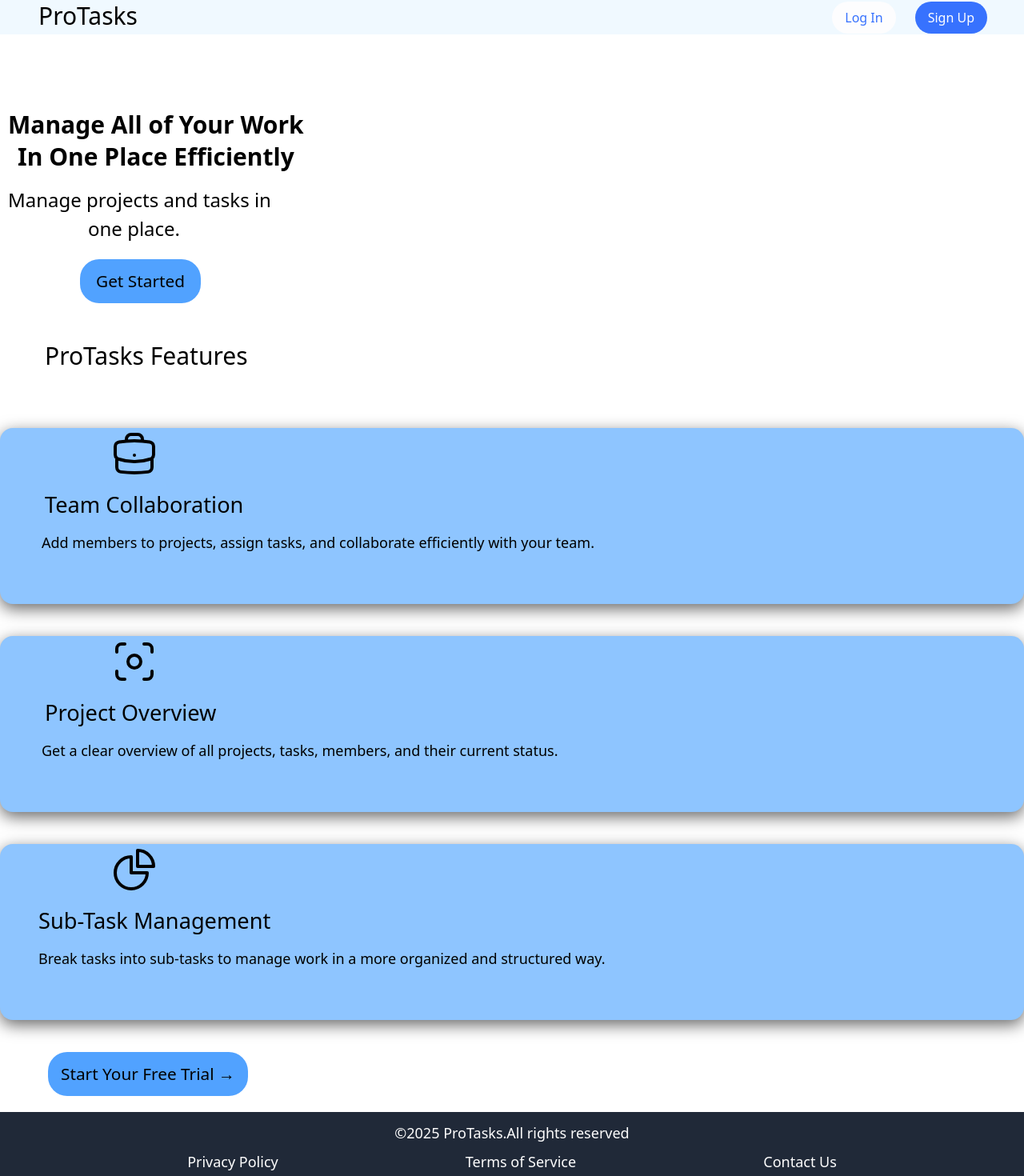
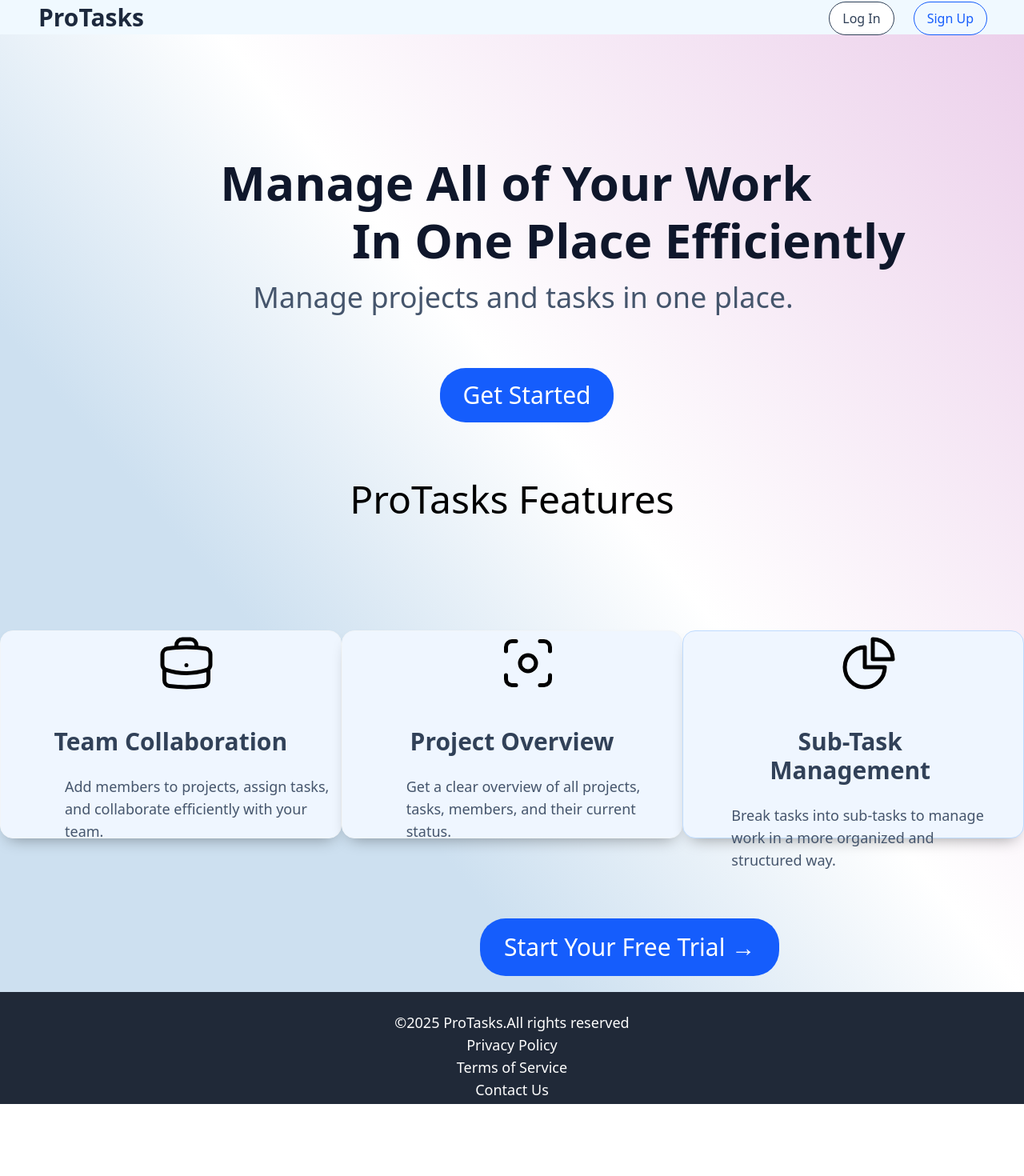
Before and after one commit to maheshray1221/Task-Manager, a React (Vite) app in the folder Frontend/: page / in a window 1280 px wide. Shown: the part 8-1478 px from the top of the page at 80% size. After the commit the page ends 1388 px from the top, so only its background shows below. Built offline with nearby package versions, Linux system fonts and the light colour scheme.

Commit message:
landing page complete

```diff
--- a/Frontend/src/pages/footer.jsx
+++ b/Frontend/src/pages/footer.jsx
@@ -1,16 +1,17 @@
-import React from 'react'
+import React from "react";
 
 export default function Footer() {
   return (
-
-        <div className='w-full h-20 pt-3 bg-[#202938] text-sm text-[#fdfdfd]
-        text-center md:text-base lg:text-lg'>
+    <div
+      className="w-full h-20 lg:h-35 md:h-25 lg:pt-6 md:pt-5 pt-3 bg-[#202938] text-sm text-[#fdfdfd]
+        text-center md:text-base lg:text-lg"
+    >
       <p>&copy;2025 ProTasks.All rights reserved</p>
-            <div className='flex justify-evenly mt-2  '>
+      <div className="flex justify-evenly mt-2 lg:flex-col lg:inline  ">
         <p>Privacy Policy</p>
         <p>Terms of Service</p>
         <p>Contact Us</p>
       </div>
     </div>
-    )
+  );
 }
--- a/Frontend/src/pages/header.jsx
+++ b/Frontend/src/pages/header.jsx
@@ -1,13 +1,43 @@
-import React from 'react'
-import { } from "@mui/material"
+import React, { useEffect, useState } from "react";
+import {} from "@mui/material";
+
 export default function Header() {
-    return (
-        <div className='flex justify-between w-full h-15 lg:h-[4vw] bg-[#f0f9ff] fixed top-0 left-0 z-999'>
-            <h2 className='pl-2 lg:ml-10 text-2xl lg:text-3xl mt-2.5'>ProTasks</h2>
-            <div className=' lg:mr-10 mt-2.5'>
-                <button className='rounded-full  lg:px-4 lg:py-2 right-4 mr-6 text-[#3772fe] lg:bg-[#fdfdfe]'>Log In</button>
-                <button className='rounded-full mr-1.5 px-3.5 py-1.5 lg:px-4 lg:py-2 right-4 bg-[#3772fe] text-[#fdfdfe]'>Sign Up</button>
-            </div>
+  const [scrolled, setScrolled] = useState(false);
+
+  useEffect(() => {
+    const handleScroll = () => {
+      setScrolled(window.scrollY > 50);
+    };
+
+    window.addEventListener("scroll", handleScroll);
+    return () => window.removeEventListener("scroll", handleScroll);
+  }, []);
+
+  return (
+    <nav
+      className={`fixed top-0 left-0 w-full z-50 transition-all duration-300
+      ${scrolled ? "bg-white shadow-md" : "bg-transparent"}`}
+    >
+      <div className="flex justify-between w-full h-15 lg:h-[4vw] bg-[#f0f9ff] fixed top-0 left-0 z-999">
+        <h2 className="pl-2 font-bold lg:leading-10 lg:ml-10 text-2xl lg:text-3xl mt-2.5 text-slate-800">
+          ProTasks
+        </h2>
+        <div className=" lg:mr-10 mt-2.5">
+          <button
+            className=" px-3.5 py-1.5 rounded-full  lg:px-4 lg:py-2 right-4 mr-6 border border-slate-700 text-slate-700  lg:bg-white
+        lg:transition-transform lg:duration-500 lg:hover:scale-105"
+          >
+            Log In
+          </button>
+          <button
+            className="rounded-full mr-1.5 px-3.5 py-1.5 lg:px-4 lg:py-2 right-4 border border-blue-600
+        lg:transition-transform lg:duration-500 lg:hover:scale-105 text-blue-600 lg:hover:bg-blue-500
+         lg:hover:text-white"
+          >
+            Sign Up
+          </button>
         </div>
-    )
+      </div>
+    </nav>
+  );
 }
--- a/Frontend/src/pages/landingPage.jsx
+++ b/Frontend/src/pages/landingPage.jsx
@@ -1,77 +1,159 @@
-import React from 'react'
+import React from "react";
 
 export default function LandingPage() {
   return (
+    <div
+      className="w-full min-h-screen overflow-x-hidden
+      bg-[linear-gradient(50deg,#cde0f0_0%,#cde0f0_30%,#ffffff_55%,#ebceea_100%)]"
+    >
+      <h2
+        className="text-3xl mt-36 font-bold leading-10 ml-2.5 text-slate-900
+                md:text-5xl md:mt-42  md:text-center md:leading-13  lg:text-6xl lg:mt-50 lg:text-center lg:leading-18"
+      >
+        Manage All of Your Work
+      </h2>
+      <span
+        className="ml-5 text-3xl mt-36 font-bold leading-10 text-slate-900
+                md:text-5xl md:mt-42 md:ml-38 md:text-center md:leading-13  lg:text-6xl lg:mt-50 lg:ml-110 lg:leading-18"
+      >
+        In One Place Efficiently
+      </span>
 
-        <div className='w-full min-h-screen overflow-x-hidden '>
-
-            <h2 className='text-3xl mt-36 font-bold leading-10 ml-2.5 '>Manage All of Your Work<h2 className='ml-3'>In One Place Efficiently</h2></h2>
-
-            <div className='w-full ml-2.5 mt-4'>
-                <p className='text-[1.5rem]'>Manage projects and tasks in <p className='ml-25'>one place.</p>
+      <div className="w-full ml-3.5 mt-3 md:text-center md:mt-4  lg:text-center lg:mt-4 text-slate-600">
+        <p className="text-lg md:text-2xl lg:text-4xl">
+          Manage projects and tasks in one place.
         </p>
       </div>
 
-            <button className='px-5 py-3 bg-blue-400 mt-5 ml-25 rounded-3xl text-[1.3rem]'>Get Started</button>
-            <h2 className='text-3xl font-medium mt-12 ml-14'>ProTasks Features</h2>
+      <button
+        className="px-4 py-2.5 bg-blue-600 text-white mt-12 ml-25 rounded-3xl text-[1.3rem]
+        md:px-7 md:py-4 md:text-2xl md:rounded-4xl md:ml-80 md:mt-13
+        lg:mt-17 lg:ml-[43%] lg:text-3xl lg:rounded-4xl lg:py-4 lg:transition-transform lg:duration-500 lg:hover:scale-105 lg:hover:bg-blue-700"
+      >
+        Get Started
+      </button>
+      <h2
+        className="text-3xl font-medium mt-12 ml-14 lg:text-center lg:text-5xl lg:mr-14 lg:mt-18
+        md:text-4xl md:text-center md:mr-19 md:mt-15 md:mb-10 "
+      >
+        ProTasks Features
+      </h2>
 
-            <div className='w-full h-55 bg-blue-300 mt-18 rounded-2xl shadow-[0_6px_20px_rgba(0,0,0,0.6)]'>
+      <div className="lg:flex lg:justify-between">
+        <div
+          className="w-full h-55 bg-blue-50 mt-18 rounded-2xl transition-transform duration-500 hover:scale-105 border border-slate-100 shadow-[0_6px_20px_-10px_rgba(0,0,0,0.4)]
+         lg:w-120 lg:mt-25 lg:ml-0 lg:transition-transform lg:duration-500 lg:hover:scale-105 lg:shadow-[0_10px_20px_-10px_rgba(0,0,0,0.4)]
+         md:w-150 md:h-65 md:ml-28 md:mt-20 md:transition-transform md:duration-500 md:hover:scale-105 md:shadow-[0_10px_20px_-10px_rgba(0,0,0,0.4)]"
+        >
+          <div className="lg:transition-transform lg:duration-500 lg:hover:rotate-360">
             <svg
               xmlns="http://www.w3.org/2000/svg"
               fill="none"
               viewBox="0 0 24 24"
               strokeWidth={1.5}
               stroke="currentColor"
-                    className="size-16 ml-34 ">
-                    <path strokeLinecap="round" strokeLinejoin="round" d="M20.25 14.15v4.25c0 1.094-.787 2.036-1.872 2.18-2.087.277-4.216.42-6.378.42s-4.291-.143-6.378-.42c-1.085-.144-1.872-1.086-1.872-2.18v-4.25m16.5 0a2.18 2.18 0 0 0 .75-1.661V8.706c0-1.081-.768-2.015-1.837-2.175a48.114 48.114 0 0 0-3.413-.387m4.5 8.006c-.194.165-.42.295-.673.38A23.978 23.978 0 0 1 12 15.75c-2.648 0-5.195-.429-7.577-1.22a2.016 2.016 0 0 1-.673-.38m0 0A2.18 2.18 0 0 1 3 12.489V8.706c0-1.081.768-2.015 1.837-2.175a48.111 48.111 0 0 1 3.413-.387m7.5 0V5.25A2.25 2.25 0 0 0 13.5 3h-3a2.25 2.25 0 0 0-2.25 2.25v.894m7.5 0a48.667 48.667 0 0 0-7.5 0M12 12.75h.008v.008H12v-.008Z" />
+              className="size-16 ml-34 md:ml-65 md:size-20 lg:ml-48 lg:size-20 "
+            >
+              <path
+                strokeLinecap="round"
+                strokeLinejoin="round"
+                d="M20.25 14.15v4.25c0 1.094-.787 2.036-1.872 2.18-2.087.277-4.216.42-6.378.42s-4.291-.143-6.378-.42c-1.085-.144-1.872-1.086-1.872-2.18v-4.25m16.5 0a2.18 2.18 0 0 0 .75-1.661V8.706c0-1.081-.768-2.015-1.837-2.175a48.114 48.114 0 0 0-3.413-.387m4.5 8.006c-.194.165-.42.295-.673.38A23.978 23.978 0 0 1 12 15.75c-2.648 0-5.195-.429-7.577-1.22a2.016 2.016 0 0 1-.673-.38m0 0A2.18 2.18 0 0 1 3 12.489V8.706c0-1.081.768-2.015 1.837-2.175a48.111 48.111 0 0 1 3.413-.387m7.5 0V5.25A2.25 2.25 0 0 0 13.5 3h-3a2.25 2.25 0 0 0-2.25 2.25v.894m7.5 0a48.667 48.667 0 0 0-7.5 0M12 12.75h.008v.008H12v-.008Z"
+              />
             </svg>
+          </div>
 
-                <h2 className='text-[1.7rem] font-medium mt-3 ml-14'>Team Collaboration</h2>
+          <h2 className="text-slate-700 text-[1.7rem] font-medium mt-3 ml-14 md:text-3xl md:font-bold md:mt-10 md:text-center md:mr-14">
+            Team Collaboration
+          </h2>
 
-                <div className='text-lg ml-13 mt-3 w-[80%]'>
-                    <p>Add members to projects, assign tasks, and collaborate efficiently with your team.</p>
+          <div className="text-lg ml-13 mt-3 w-[80%] md:text-[lg] md:w-[80%] md:ml-20 md:mt-6 text-slate-600">
+            <p>
+              Add members to projects, assign tasks, and collaborate efficiently
+              with your team.
+            </p>
           </div>
         </div>
 
-            <div className='w-full h-55 bg-blue-300 mt-10 rounded-2xl shadow-[0_6px_20px_rgba(0,0,0,0.6)]'>
+        <div
+          className="w-full h-55 bg-blue-50 mt-10 rounded-2xl border border-slate-100 transition-transform duration-500 hover:scale-105 shadow-[0_6px_20px_-10px_rgba(0,0,0,0.4)]
+        lg:w-120 lg:mt-25 lg:ml-0 lg:transition-transform lg:duration-500 lg:hover:scale-105 lg:shadow-[0_10px_20px_-10px_rgba(0,0,0,0.4)]
+        md:w-150 md:h-65 md:ml-28 md:mt-20 md:transition-transform md:duration-500 md:hover:scale-105 md:shadow-[0_10px_20px_-10px_rgba(0,0,0,0.4)]"
+        >
+          <div className="lg:transition-transform lg:duration-500 lg:hover:rotate-360">
             <svg
               xmlns="http://www.w3.org/2000/svg"
               fill="none"
               viewBox="0 0 24 24"
               strokeWidth={1.5}
               stroke="currentColor"
-                    className="size-16 ml-34">
-                    <path strokeLinecap="round" strokeLinejoin="round" d="M7.5 3.75H6A2.25 2.25 0 0 0 3.75 6v1.5M16.5 3.75H18A2.25 2.25 0 0 1 20.25 6v1.5m0 9V18A2.25 2.25 0 0 1 18 20.25h-1.5m-9 0H6A2.25 2.25 0 0 1 3.75 18v-1.5M15 12a3 3 0 1 1-6 0 3 3 0 0 1 6 0Z" />
+              className="size-16 ml-34 md:ml-65 md:size-20 lg:ml-48 lg:size-20"
+            >
+              <path
+                strokeLinecap="round"
+                strokeLinejoin="round"
+                d="M7.5 3.75H6A2.25 2.25 0 0 0 3.75 6v1.5M16.5 3.75H18A2.25 2.25 0 0 1 20.25 6v1.5m0 9V18A2.25 2.25 0 0 1 18 20.25h-1.5m-9 0H6A2.25 2.25 0 0 1 3.75 18v-1.5M15 12a3 3 0 1 1-6 0 3 3 0 0 1 6 0Z"
+              />
             </svg>
+          </div>
 
-                <h2 className='text-[1.7rem] font-medium mt-3 ml-14'>Project Overview</h2>
+          <h2 className="text-slate-700 text-[1.7rem] font-medium mt-3 ml-14 md:text-3xl md:font-bold md:mt-10 md:text-center md:mr-14">
+            Project Overview
+          </h2>
 
-                <div className='text-lg ml-13 mt-3 w-[80%]'>
-                    <p>Get a clear overview of all projects, tasks, members, and their current status.</p>
+          <div className="text-lg ml-13 mt-3 w-[80%] md:text-[lg] md:w-[80%] md:ml-20 md:mt-6 text-slate-600">
+            <p>
+              Get a clear overview of all projects, tasks, members, and their
+              current status.
+            </p>
           </div>
         </div>
 
-            <div className='w-full h-55 bg-blue-300 mt-10 rounded-2xl shadow-[0_6px_20px_rgba(0,0,0,0.6)]'>
+        <div
+          className="w-full h-55 bg-blue-50 mt-10 rounded-2xl border border-blue-200 transition-transform duration-500 hover:scale-105 shadow-[0_6px_20px_-10px_rgba(0,0,0,0.4)]
+        lg:w-120 lg:mt-25 lg:ml-0 lg:transition-transform lg:duration-500 lg:hover:scale-105 lg:shadow-[0_10px_20px_-10px_rgba(0,0,0,0.4)]
+        md:w-150 md:h-65 md:ml-28 md:mt-20 md:transition-transform md:duration-500 md:hover:scale-105 md:shadow-[0_10px_20px_-10px_rgba(0,0,0,0.4)]"
+        >
+          <div className="lg:transition-transform lg:duration-500 lg:hover:rotate-360">
             <svg
               xmlns="http://www.w3.org/2000/svg"
               fill="none"
               viewBox="0 0 24 24"
               strokeWidth={1.5}
               stroke="currentColor"
-                    className="size-16 ml-34">
-                    <path strokeLinecap="round" strokeLinejoin="round" d="M10.5 6a7.5 7.5 0 1 0 7.5 7.5h-7.5V6Z" />
-                    <path strokeLinecap="round" strokeLinejoin="round" d="M13.5 10.5H21A7.5 7.5 0 0 0 13.5 3v7.5Z" />
+              className="size-16 ml-34 md:ml-65 md:size-20 lg:ml-48 lg:size-20"
+            >
+              <path
+                strokeLinecap="round"
+                strokeLinejoin="round"
+                d="M10.5 6a7.5 7.5 0 1 0 7.5 7.5h-7.5V6Z"
+              />
+              <path
+                strokeLinecap="round"
+                strokeLinejoin="round"
+                d="M13.5 10.5H21A7.5 7.5 0 0 0 13.5 3v7.5Z"
+              />
             </svg>
+          </div>
 
-                <h2 className='text-[1.7rem] font-medium mt-3 ml-12'>Sub-Task Management</h2>
+          <h2 className="text-slate-700 text-[1.7rem] font-medium mt-3 ml-12 md:text-3xl md:font-bold md:mt-10 md:text-center md:mr-14">
+            Sub-Task Management
+          </h2>
 
-                <div className='text-lg ml-12 mt-3 w-[80%]'>
-                    <p>Break tasks into sub-tasks to manage work in a more organized and structured way.</p>
+          <div className="text-lg ml-12 mt-3 w-[80%] md:text-[lg] md:ml-20 md:mt-6 lg:ml-15 text-slate-600">
+            <p>
+              Break tasks into sub-tasks to manage work in a more organized and
+              structured way.
+            </p>
           </div>
         </div>
-            <button className='px-4 py-3 bg-blue-400 mt-10 ml-15 rounded-3xl text-[1.3rem] mb-5'>Start Your Free Trial &#8594;</button>
-
       </div>
-
-    )
+      <button
+        className="px-4 py-3 bg-blue-600 mt-10 ml-15 rounded-3xl text-[1.3rem] mb-5
+        md:px-7.5 md:py-4.5 md:text-2xl md:rounded-4xl md:ml-66 md:mt-25
+        lg:text-3xl lg:rounded-4xl lg:ml-150 lg:transition-transform lg:duration-500 lg:hover:scale-105 lg:hover:bg-blue-700 text-white"
+      >
+        Start Your Free Trial &#8594;
+      </button>
+    </div>
+  );
 }
```
Lines whose indentation alone changed are shown as unchanged.
